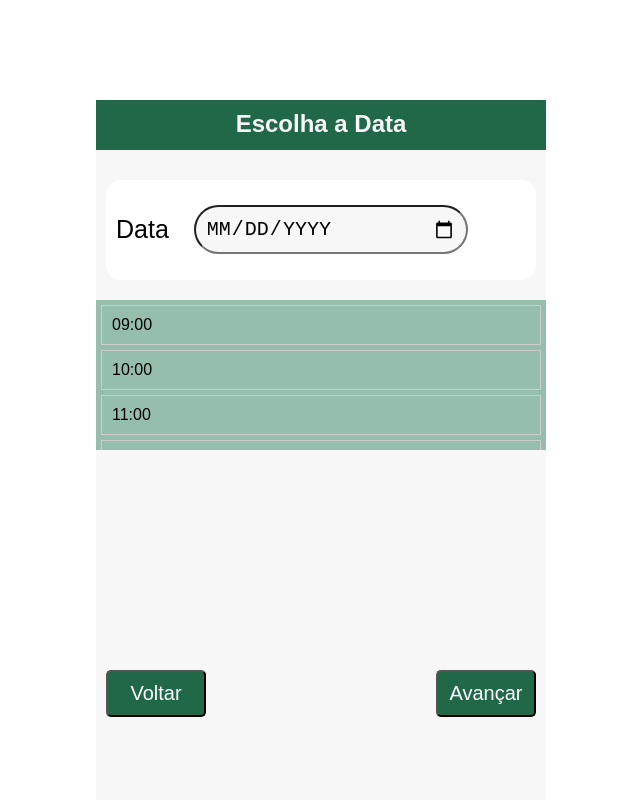
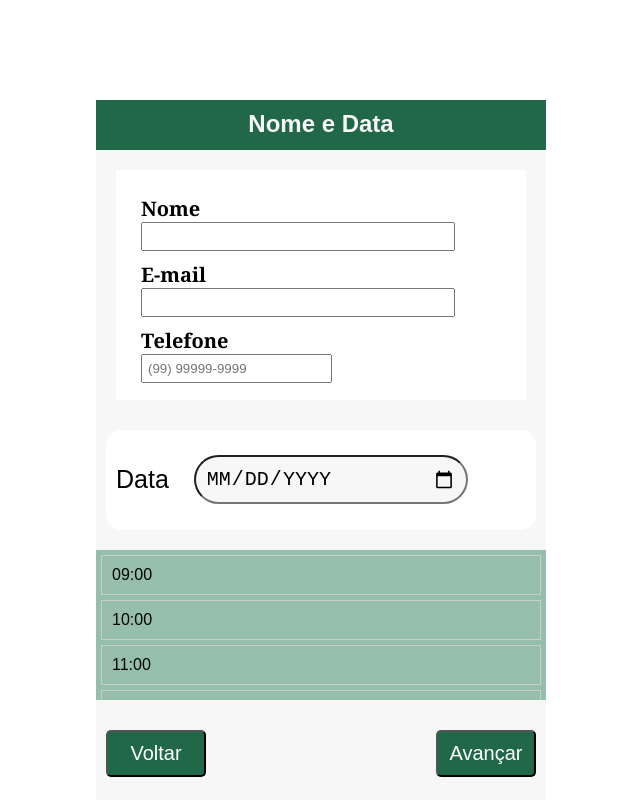
Before and after one commit to MarcosuelEsperidiao/Site-Link-rapido, a plain HTML site: page Appoiment/pag3.agendar.html in a window 1280 px wide. Shown: the whole page, without its empty margins (319-959 px from the left). Drawn offline with nearby package versions, Linux system fonts and the light colour scheme.

Commit message:
NewUpdate

```diff
--- a/Appoiment/pag2.agendar.css
+++ b/Appoiment/pag2.agendar.css
@@ -121,3 +121,6 @@ body {
     padding: 10px;
     width: 100px;
 }
+.imagem-selecionada img {
+    border-radius: 80px; /* Adiciona bordas arredondadas com raio de 10 pixels */
+}
--- a/Appoiment/pag3.agendar.css
+++ b/Appoiment/pag3.agendar.css
@@ -27,6 +27,51 @@ body {
     background-color: #216849;
 
   }
+
+  .nome{
+    display: flexbox;
+    height: 200px;
+    padding: 15px;
+    margin: 20px;
+    background-color: #fff;
+  }
+
+  .dados{
+    margin: 10px;
+  }
+
+  #name{
+    font-size: 20px;
+    font-family: Cambria, Cochin, Georgia, Times, 'Times New Roman', serif;
+    font-weight: bolder;
+  }
+
+  #iname{
+    padding: 5px;
+    width: 300px;
+  }
+
+  #email{
+    font-size: 20px;
+    font-family: Cambria, Cochin, Georgia, Times, 'Times New Roman', serif;
+    font-weight: bolder;
+  }
+
+  #iemail{
+    padding: 5px;
+    width: 300px;
+  }
+
+  #numero{
+    font-size: 20px;
+    font-family: Cambria, Cochin, Georgia, Times, 'Times New Roman', serif;
+    font-weight: bolder;
+  }
+
+  #inumero{
+    padding: 5px;
+  }
+
 
  .calendar{
   margin-right: 10px;
@@ -92,8 +137,6 @@ body {
   margin-left: 10px;
   margin-right: 10px;
   text-align: center;
-  margin-top: 150px;
-  padding: 10px;
 }
 
 .info {
@@ -104,7 +147,7 @@ body {
 }
 
   .btn1{
-    margin-top: 50px;
+    margin-top: 30px;
     margin-left: -10PX;
 
 
@@ -113,7 +156,7 @@ body {
 }
 
 .btn2{
-    margin-top: 50px;
+    margin-top: 30px;
     margin-left: 230px;
 
 
--- a/Appoiment/pag3.agendar.html
+++ b/Appoiment/pag3.agendar.html
@@ -15,11 +15,26 @@
     <section class="corpo">
       <div class="cliente">
         <div>
-          <h1>Escolha a Data</h1>
+          <h1>Nome e Data</h1>
         </div>
       </div>
     </section>
     <!--Escolha de data-->
+
+  <div class="nome">
+    <div class="dados">
+      <label for="iname" id="name">Nome</label><br>
+      <input type="text" name="iname" id="iname">
+    </div>
+    <div class="dados">
+      <label for="iemail" id="email">E-mail</label><br>
+      <input type="email" name="email" id="iemail">
+    </div>
+    <div class="dados">
+      <label for="inumero" id="numero">Telefone</label><br>
+      <input type="tel"  id="inumero" name="numero" placeholder="(99) 99999-9999">
+    </div>
+  </div>
 
   <div class="calendar">
       <div class="idate">
@@ -51,7 +66,8 @@
     <!-- Adicione mais divs de horário conforme necessário -->
 
     <!--Mostrador do horario selecionado-->
-    <div id="horarioSelecionado"></div>
+
+    <!--<div id="horarioSelecionado"></div>
 
   <!-- Botão para avançar -->
 <div class="btn-info">
@@ -61,19 +77,19 @@
 
   <!--Botão para voltar-->
   <div class="btn2" >
-    <a href="" target="_self"> <button id="btn-next" onclick="enviarInformacoes()">Avançar</button></a>
+    <a href="pag4.agendar.html" target="_self"> <button id="btn-next" onclick="enviarInformacoes()">Avançar</button></a>
   </div>
 </div>
 
 
 <script>
-  var dataSelecionada;
+  /*var dataSelecionada;
 
   function selecionarData(data) {
       dataSelecionada = new Date(data);
       atualizarHorarioSelecionado();
   }
-
+  */
   function selecionarHorario(div) {
       // Remove a classe 'selecionado' de todas as divs de horário
       var horarios = document.querySelectorAll('.horario');
@@ -87,14 +103,28 @@
       atualizarHorarioSelecionado();
   }
 
-  function atualizarHorarioSelecionado() {
+  /*function atualizarHorarioSelecionado() {
       var horarioSelecionado = document.getElementById('horarioSelecionado');
       if (dataSelecionada) {
           horarioSelecionado.textContent = 'Data e Hora Selecionada: ' + dataSelecionada.toLocaleDateString() + ' - ' + (document.querySelector('.horario.selecionado') ? document.querySelector('.horario.selecionado').textContent : '');
       } else {
           horarioSelecionado.textContent = 'Por favor, escolha uma data e um horário.';
       }
-  }
+  }*/
+
+
+        function enviarInformacoes() {
+            // Obtém os valores dos campos de entrada
+            var nome = document.getElementById('iname').value;
+            var email = document.getElementById('iemail').value;
+            var telefone = document.getElementById('inumero').value;
+
+            // Armazena os valores no localStorage
+            localStorage.setItem('nome', nome);
+            localStorage.setItem('email', email);
+            localStorage.setItem('telefone', telefone);
+        }
+
 </script>
 </body>
 </html>
--- /dev/null
+++ b/Appoiment/pag4.agendar.css
@@ -0,0 +1,68 @@
+body {
+
+    user-select: none;
+    font-family: Arial, sans-serif;
+  }
+
+
+
+  main{
+
+    margin: auto;
+    width: 450px;
+    height: 700px;
+    background-color: #f7f7f7 ;
+
+  }
+
+  h1{
+    padding-top: 10px;
+    text-align: center;
+    margin-top: 100px;
+    color: #f7f7f7;
+
+  }
+
+  .cliente{
+    height: 50px;
+    background-color: #216849;
+
+  }
+
+
+
+  .btn1{
+    margin-top: 30px;
+    margin-left: -10PX;
+
+
+
+
+}
+
+.btn2{
+    margin-top: 30px;
+    margin-left: 230px;
+
+
+}
+
+#btn-next:hover{
+    cursor: pointer;
+    background-color: #77cea8;
+}
+
+.btn-info{
+    display: flex;
+    margin-left: 20px;
+}
+
+  #btn-next{
+    font-family: Arial, Helvetica, sans-serif;
+    border-radius: 5px;
+    color:#fff;
+    background-color: #216849;
+    font-size: 20px;
+    padding: 10px;
+    width: 100px;
+}
```
Also changed, not shown: Appoiment/agendar.html (+17 -4 lines), Appoiment/pag2.agendar.html (+9 -0 lines), Appoiment/pag4.agendar.html (added, +56 -0 lines).
